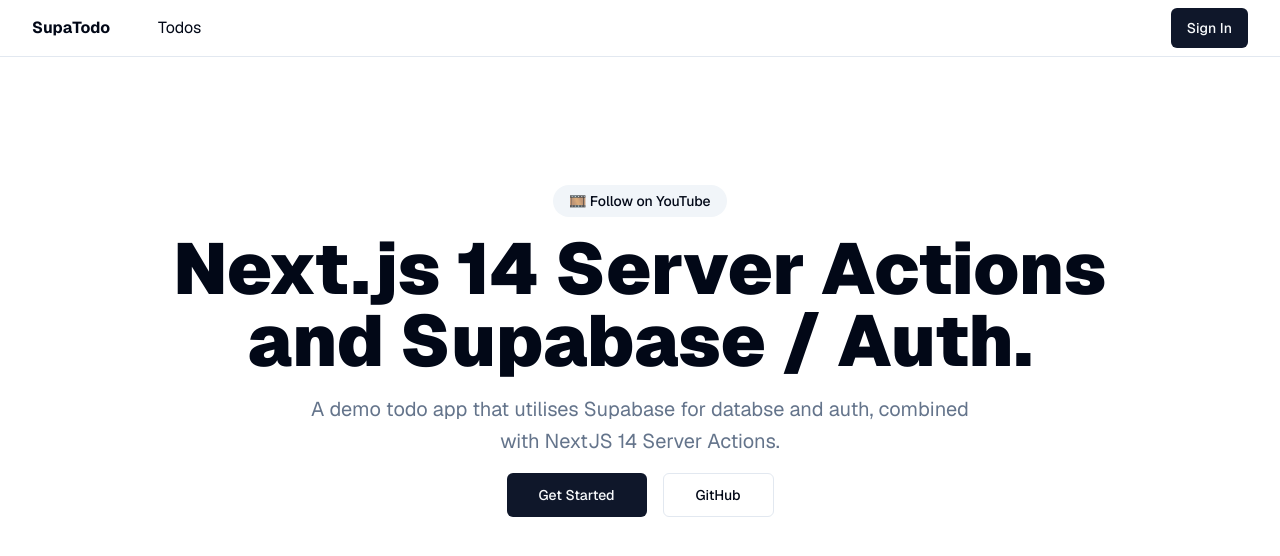
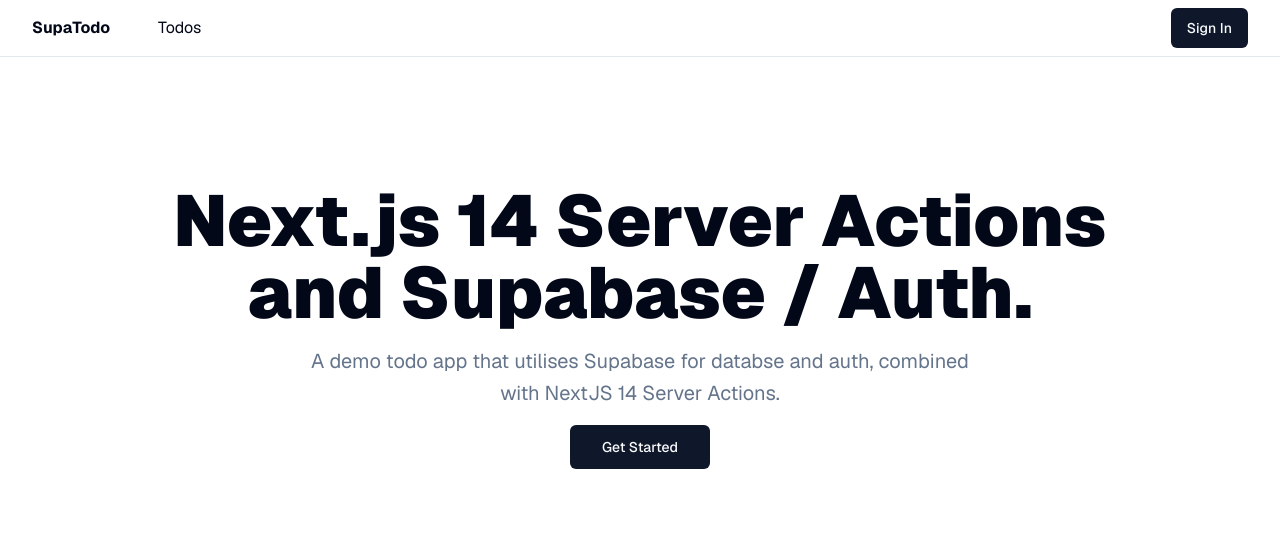
Before and after one commit to BillyNoyes/SupaTodo, a Next.js app: page / in a window 1280 px wide. Shown: the top 556 px of the page. Built offline with nearby package versions, Linux system fonts and the light colour scheme.

Commit message:
FEATURE: Started work on SupaTodo

```diff
--- a/app/page.tsx
+++ b/app/page.tsx
@@ -2,36 +2,21 @@
   return (
     <section className="space-y-6 pb-8 pt-6 md:pb-12 md:pt-10 lg:py-32">
       <div className="container flex max-w-[64rem] flex-col items-center gap-4 text-center">
-        <a
-          className="rounded-2xl bg-muted px-4 py-1.5 text-sm font-medium"
-          target="_blank"
-          href="https://www.youtube.com/@jollycoding"
-        >
-          🎞️ Follow on YouTube
-        </a>
         <h1 className="font-sans text-balance font-black text-3xl sm:text-5xl md:text-6xl lg:text-7xl">
           Next.js 14 Server Actions and Supabase / Auth.
         </h1>
+
         <p className="max-w-[42rem] leading-normal text-muted-foreground sm:text-xl sm:leading-8">
           A demo todo app that utilises Supabase for databse and auth, combined
           with NextJS 14 Server Actions.
         </p>
-        <div className="space-x-4">
+
         <a
           className="inline-flex items-center justify-center text-sm font-medium transition-colors focus-visible:outline-none focus-visible:ring-2 focus-visible:ring-ring focus-visible:ring-offset-2 disabled:opacity-50 disabled:pointer-events-none ring-offset-background bg-primary text-primary-foreground hover:bg-primary/90 h-11 px-8 rounded-md"
           href="/login"
         >
           Get Started
         </a>
-          <a
-            target="_blank"
-            rel="noreferrer"
-            className="inline-flex items-center justify-center text-sm font-medium transition-colors focus-visible:outline-none focus-visible:ring-2 focus-visible:ring-ring focus-visible:ring-offset-2 disabled:opacity-50 disabled:pointer-events-none ring-offset-background border border-input hover:bg-accent hover:text-accent-foreground h-11 px-8 rounded-md"
-            href="https://github.com/shadcn/taxonomy"
-          >
-            GitHub
-          </a>
-        </div>
       </div>
     </section>
   );
```
Lines whose indentation alone changed are shown as unchanged.
